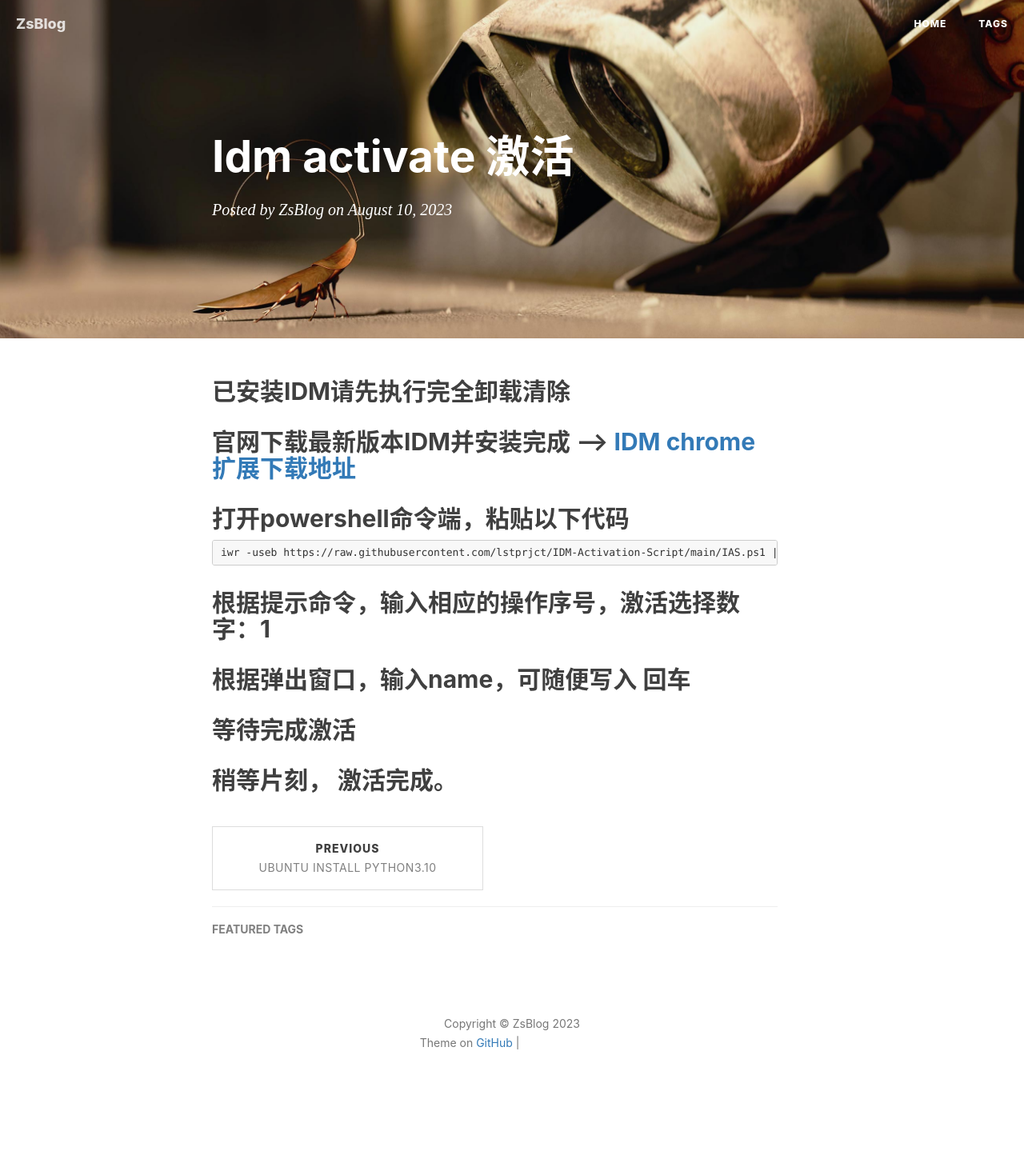
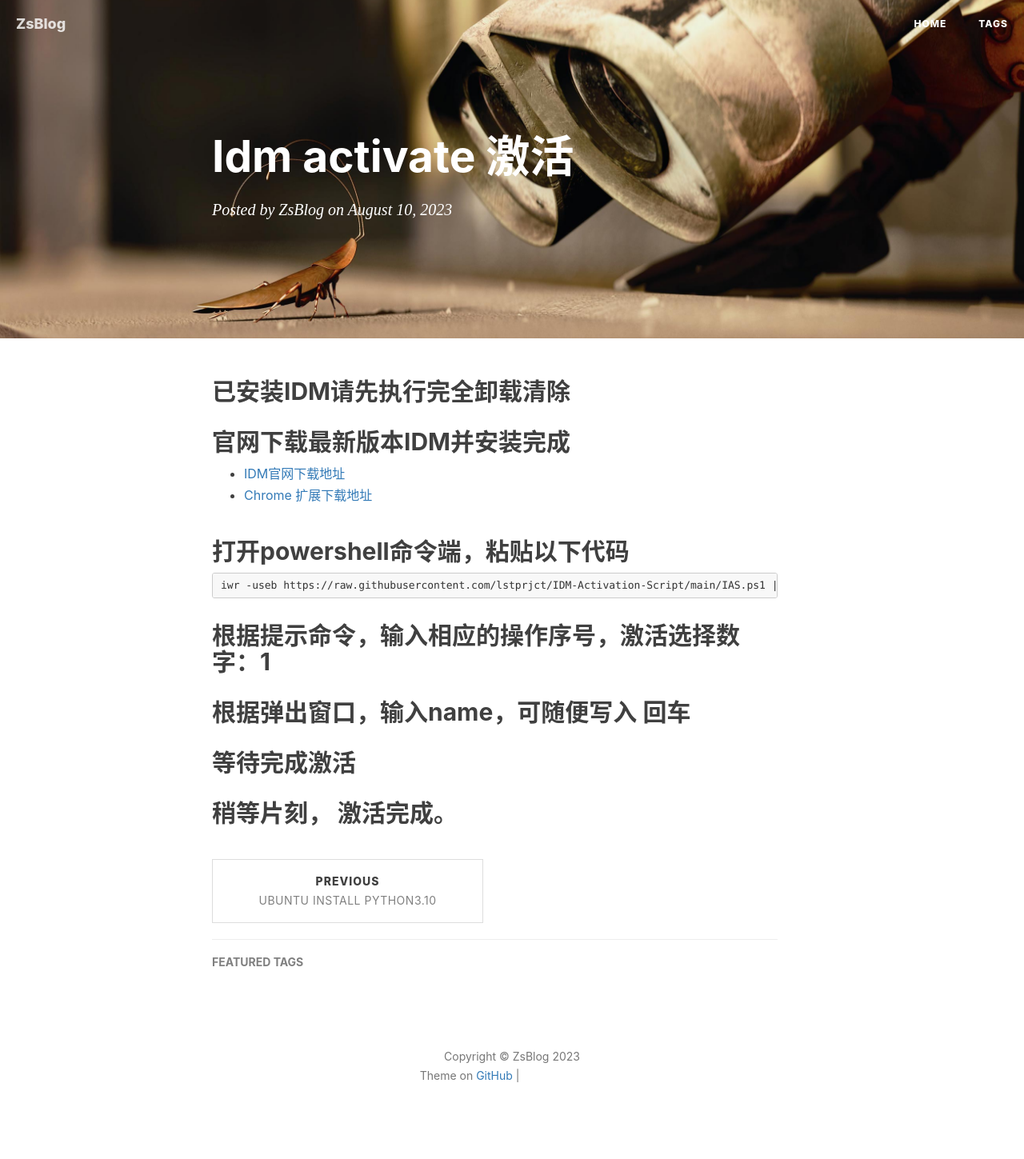
Before and after one commit to crazyZSShuo/crazyZSShuo.github.io, a Jekyll site: the page built from _posts/2023-08-10-IDM Activate 激活.md, in a window 1280 px wide. Shown: the whole page at 80% size. Built offline with Jekyll 4.4.1, drawn with Linux system fonts in a browser that asks for light colours; nearby versions of some CDN libraries; our own code applies the rules of GitHub Pages for plain Markdown files; comment, search, counter and statistics services are not loaded; before the commit the page ends 1408 px from its top, so only the background shows below that; grey boxes are pictures that could not be loaded.

Commit message:
Update 2023-08-10-IDM Activate 激活.md

````diff
--- a/_posts/2023-08-10-IDM Activate 激活.md
+++ b/_posts/2023-08-10-IDM Activate 激活.md
@@ -1,6 +1,8 @@
 ## 已安装IDM请先执行完全卸载清除
 
-## 官网下载最新版本IDM并安装完成  ---> [IDM](https://www.internetdownloadmanager.com/download.html)  [chrome 扩展下载地址](https://chrome.google.com/webstore/detail/idm-integration-module/ngpampappnmepgilojfohadhhmbhlaek)
+## 官网下载最新版本IDM并安装完成
+- [IDM官网下载地址](https://www.internetdownloadmanager.com/download.html)
+- [Chrome 扩展下载地址](https://chrome.google.com/webstore/detail/idm-integration-module/ngpampappnmepgilojfohadhhmbhlaek)
 
 ## 打开powershell命令端，粘贴以下代码
 ```
````
